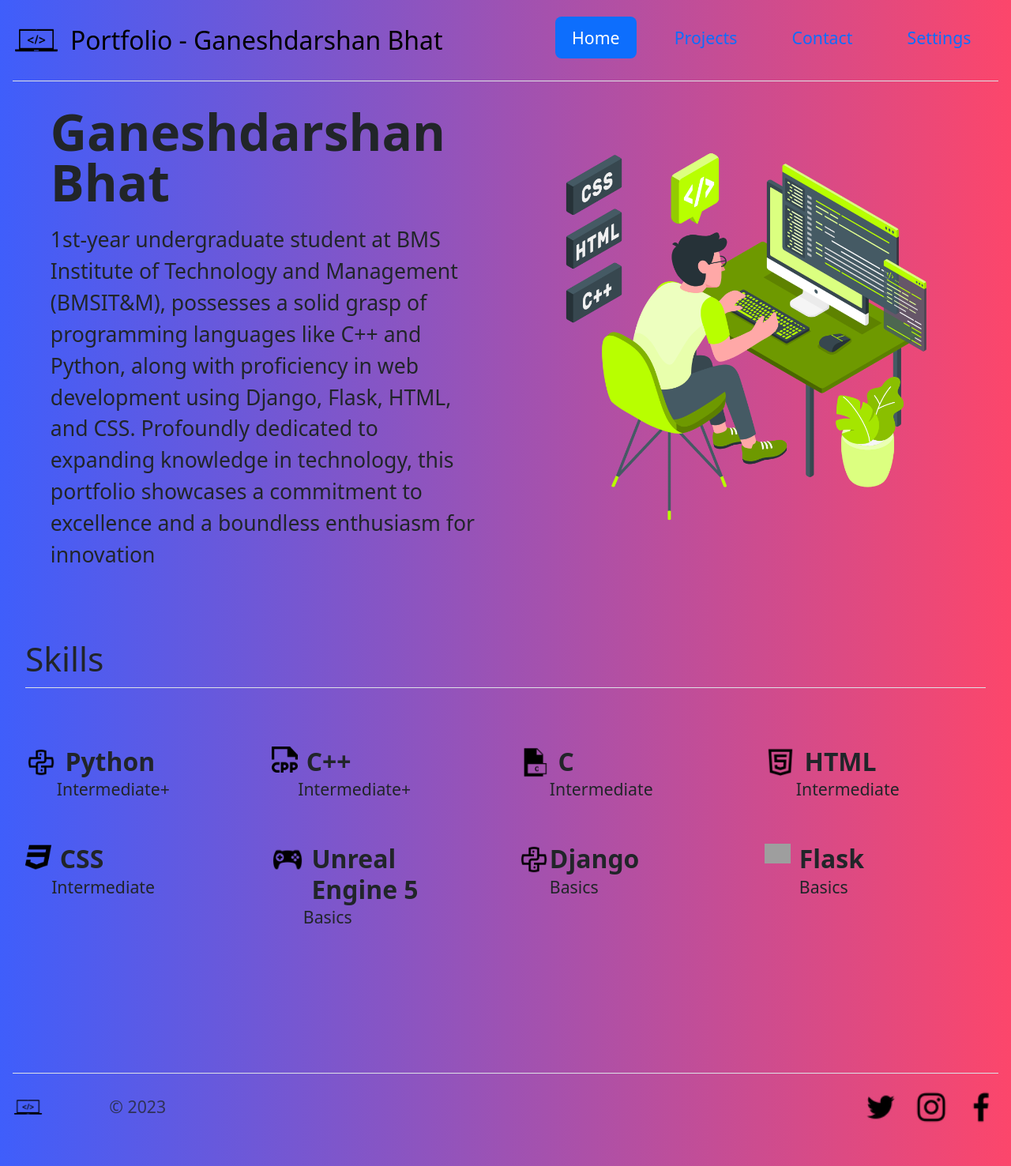
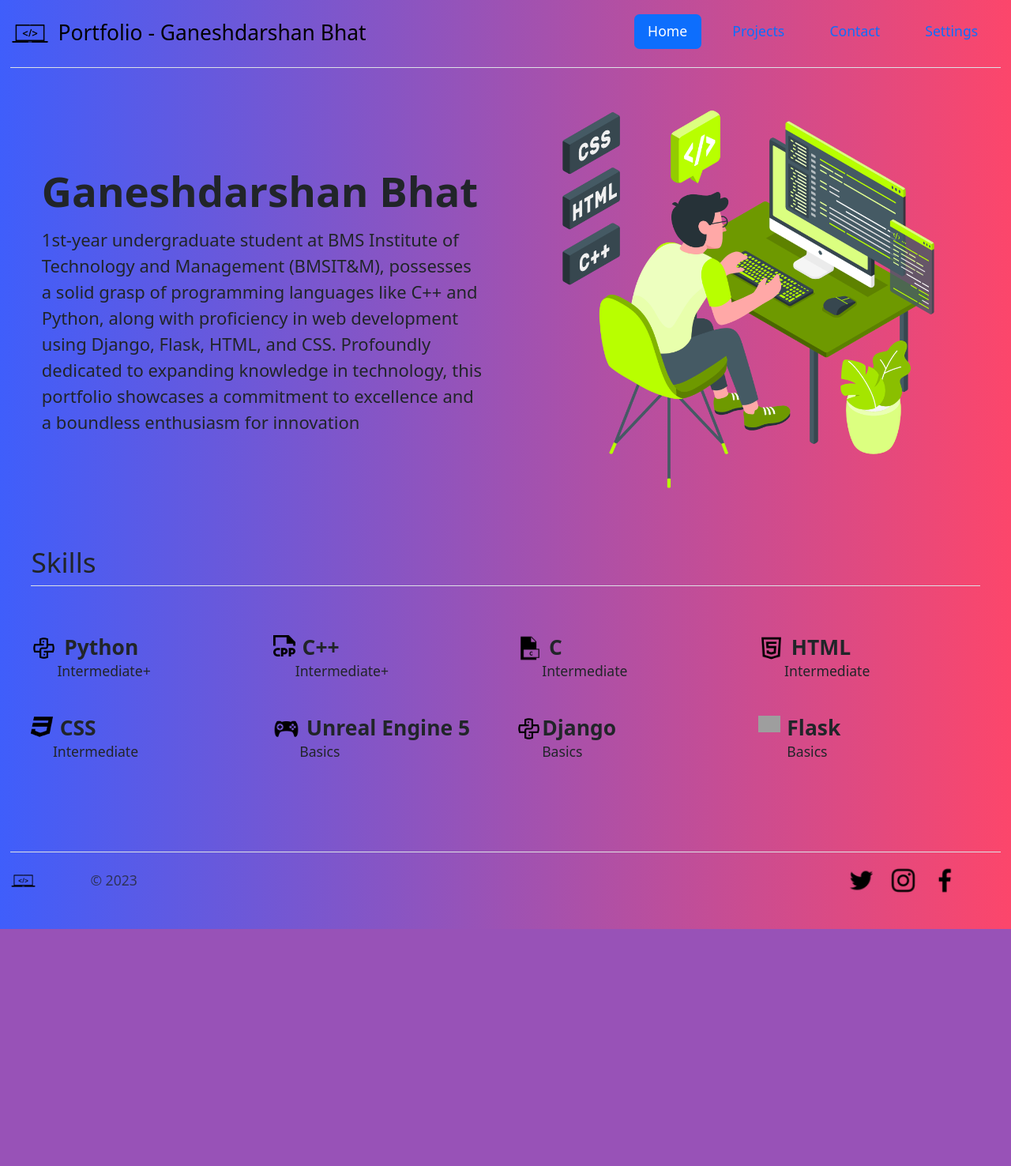
Before and after one commit to bhatganeshdarshan/Portfolio, a Django app: page / in a window 1280 px wide. Shown: the whole page at 79% size. After the commit the page ends 1176 px from the top, so only its background shows below. Run offline with Django 3.2, Linux system fonts and the light colour scheme; grey boxes are pictures that could not be loaded.

Commit message:
inclued images and made header and footer into container fluid class

```diff
--- a/myPortfolio/static/css/style.css
+++ b/myPortfolio/static/css/style.css
@@ -1,5 +1,5 @@
 .grad-background {
-  zoom: 1.33;
+   zoom: 1.1;
   background: #fc466b; /* fallback for old browsers */
   background: -webkit-linear-gradient(
     to right,
--- a/myPortfolio/templates/index.html
+++ b/myPortfolio/templates/index.html
@@ -1,3 +1,4 @@
+{% load static %}
 <!DOCTYPE html>
 <html lang="en">
   <head>
@@ -9,7 +10,7 @@
       content="width=device-width, initial-scale=1, shrink-to-fit=no"
     />
     <title>Portfolio - Ganeshdarshan Bhat</title>
-    <link href="style.css" rel="stylesheet" />
+    <link href="{%static 'css/style.css' %}" rel="stylesheet" />
     <link
       href="https://cdn.jsdelivr.net/npm/bootstrap@5.3.1/dist/css/bootstrap.min.css"
       rel="stylesheet"
@@ -23,7 +24,7 @@
     ></script>
   </head>
   <body class="grad-background">
-    <div class="container">
+    <div class="container-fluid">
       <header
         class="d-flex flex-wrap justify-content-center py-3 mb-4 border-bottom"
       >
@@ -33,7 +34,7 @@
         >
 
           <img
-            src="./main_logo.png"
+            src="{% static 'images/main_logo.png'%}"
             alt="symbol"
             style="max-width: 10%; margin-right: 10px"
           />
@@ -55,7 +56,7 @@
     <section>
       <div class="row flex-lg-row-reverse align-items-center g-5 px-5">
         <div class="col-10 col-sm-8 col-lg-6">
-          <img src="prog.png" class="d-block mx-lg-auto img-fluid" alt="Bootstrap Themes" width="700" height="500" loading="lazy">
+          <img src="{% static 'images/prog.png'%}" class="d-block mx-lg-auto img-fluid" alt="Bootstrap Themes" width="700" height="500" loading="lazy">
         </div>
         <div class="col-lg-6">
           <h1 class="display-5 fw-bold lh-1 mb-3">Ganeshdarshan Bhat</h1>
@@ -66,61 +67,61 @@
       </div>
     </section>
     <section>
-      <div class="container px-4 py-5" id="icon-grid">
+      <div class="container px-4 py-3" id="icon-grid">
         <h2 class="pb-2 border-bottom">Skills</h2>
 
         <div class="row row-cols-1 row-cols-sm-2 row-cols-md-3 row-cols-lg-4 g-4 py-5">
           <div class="col d-flex align-items-start">
-            <img src="python.png" alt="python" style="max-width: 30px">
+            <img src="{% static 'images/python.png'%}" alt="python" style="max-width: 30px">
             <div>
               <h4 class="fw-bold mb-0 px-2">Python</h4>
               <p>Intermediate+</p>
             </div>
           </div>
           <div class="col d-flex align-items-start">
-            <img src="cpp.png" alt="c++" style="max-width: 25px">
+            <img src="{% static 'images/cpp.png'%}" alt="c++" style="max-width: 25px">
             <div>
               <h4 class="fw-bold mb-0 px-2"> C++</h4>
               <p>Intermediate+</p>
             </div>
           </div>
           <div class="col d-flex align-items-start">
-            <img src="c.png" alt="c" style="max-width: 30px">
+            <img src="{% static 'images/c.png'%}" alt="c" style="max-width: 30px">
             <div>
               <h4 class="fw-bold mb-0 px-2">C</h4>
               <p>Intermediate</p>
             </div>
           </div>
           <div class="col d-flex align-items-start">
-            <img src="html5.png" alt="html" style="max-width: 30px">
+            <img src="{% static 'images/html5.png'%}" alt="html" style="max-width: 30px">
             <div>
               <h4 class="fw-bold mb-0 px-2">HTML</h4>
               <p>Intermediate</p>
             </div>
           </div>
           <div class="col d-flex align-items-start">
-            <img src="css.png" alt="css" style="max-width: 25px">
+            <img src="{% static 'images/css.png'%}" alt="css" style="max-width: 25px">
             <div>
               <h4 class="fw-bold mb-0 px-2">CSS</h4>
               <p>Intermediate</p>
             </div>
           </div>
           <div class="col d-flex align-items-start">
-            <img src="ue.png" alt="ue" style="max-width: 30px">
+            <img src="{% static 'images/ue.png'%}" alt="ue" style="max-width: 30px">
             <div>
               <h4 class="fw-bold mb-0 px-2">Unreal Engine 5</h4>
               <p>Basics</p>
             </div>
           </div>
           <div class="col d-flex align-items-start">
-            <img src="python.png" alt="dj" style="max-width: 30px">
+            <img src="{% static 'images/python.png'%}" alt="dj" style="max-width: 30px">
             <div>
               <h4 class="fw-bold mb-0">Django</h4>
               <p>Basics</p>
             </div>
           </div>
           <div class="col d-flex align-items-start">
-            <img src="flask-logo.png" alt="flask" style="max-width: 25px">
+            <img src="{% static 'images/flask-logo.png'%}" alt="flask" style="max-width: 25px">
             <div>
               <h4 class="fw-bold mb-0 px-2">Flask</h4>
               <p class="px-2">Basics</p>
@@ -129,7 +130,7 @@
         </div>
       </div>
     </section>
-    <div class="container">
+    <div class="container-fluid">
       <footer class="d-flex flex-wrap justify-content-between align-items-center py-3 my-4 border-top">
         <div class="col-md-4 d-flex align-items-center">
           <a href="/" class="mb-3 me-2 mb-md-0 text-muted text-decoration-none lh-1">
@@ -138,10 +139,10 @@
           <span class="text-muted">© 2023 </span>
         </div>
 
-        <ul class="nav col-md-4 justify-content-end list-unstyled d-flex">
-          <li class="ms-3"><a class="text-muted" href="#"><img src="twitter.png" alt=""></a></li>
-          <li class="ms-3"><a class="text-muted" href="#"><img src="instagram.png" alt=""></a></li>
-          <li class="ms-3"><a class="text-muted" href="#"><img src="facebook.png" alt=""></a></li>
+        <ul class="nav col-md-4 justify-content-end list-unstyled d-flex px-5">
+          <li class="ms-3"><a class="text-muted" href="#"><img src="{% static 'images/twitter.png'%}" alt=""></a></li>
+          <li class="ms-3"><a class="text-muted" href="#"><img src="{% static 'images/instagram.png'%}" alt=""></a></li>
+          <li class="ms-3"><a class="text-muted" href="#"><img src="{% static 'images/facebook.png'%}" alt=""></a></li>
         </ul>
       </footer>
     </div>
```
